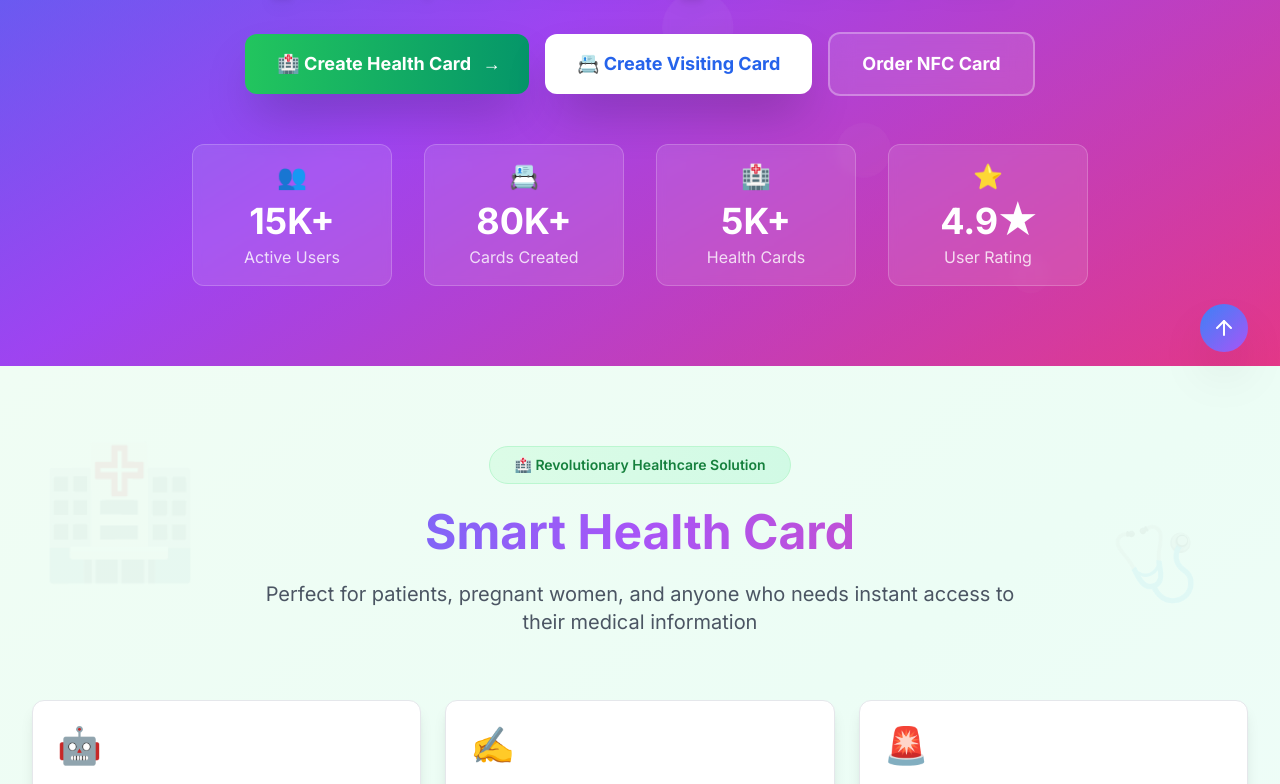
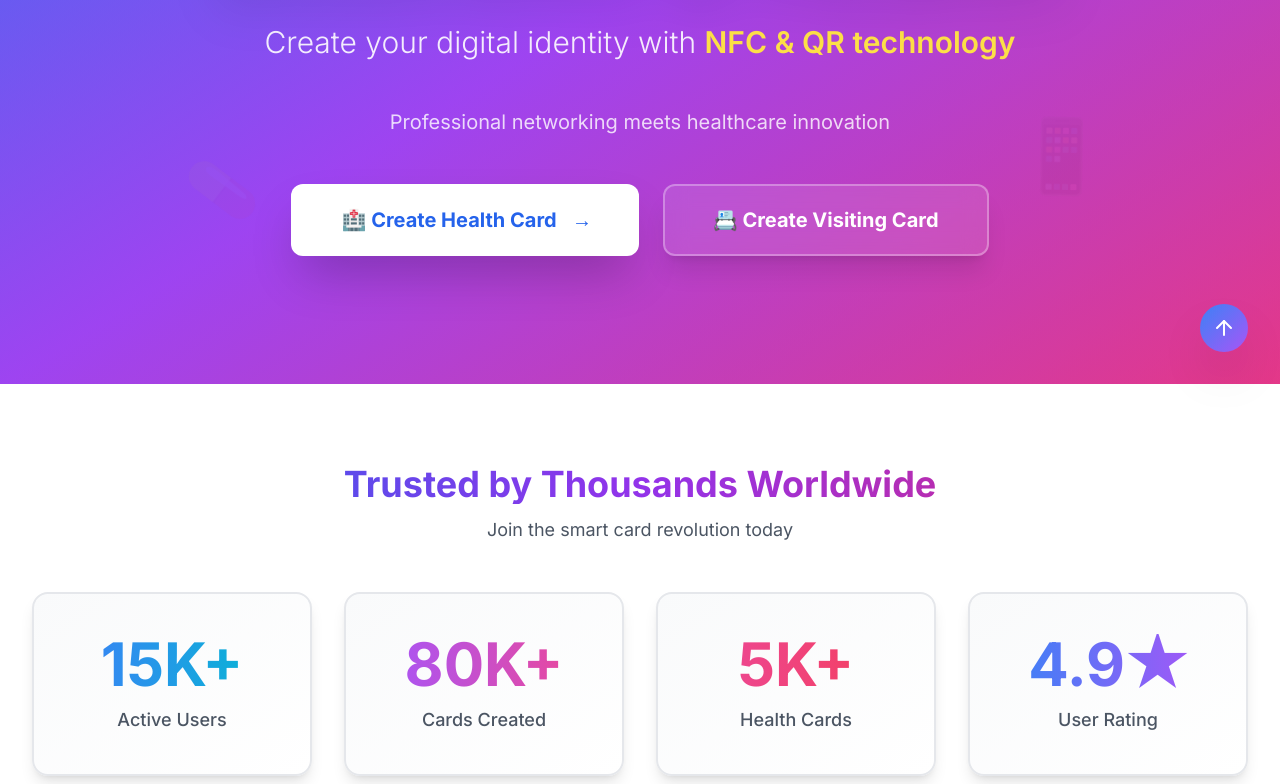
Before and after one commit to helaluddin100/ZapiCard---Frontend, a Next.js app: page / in a window 1280 px wide. Shown: the part 416-1200 px from the top of the page. Built offline with nearby package versions, Linux system fonts and the light colour scheme; no server answers.

Commit message:
update home page

```diff
--- a/app/page.jsx
+++ b/app/page.jsx
@@ -7,6 +7,7 @@ import { generateFAQSchema } from './metadata'
 // Import all homepage components
 import {
   HeroSection,
+  StatsSection,
   HealthCardShowcase,
   HowItWorksSection,
   FeaturesSection,
@@ -85,6 +86,7 @@ export default function Home() {
 
       {/* All Sections as Components - Clean & Organized! */}
       <HeroSection mounted={mounted} />
+      <StatsSection />
       <HealthCardShowcase />
       <HowItWorksSection />
       <FeaturesSection />
--- a/components/homepage/HeroSection.jsx
+++ b/components/homepage/HeroSection.jsx
@@ -4,8 +4,19 @@ import Link from 'next/link'
 import { motion } from 'framer-motion'
 
 export default function HeroSection({ mounted }) {
+    // Animated background icons
+    const backgroundIcons = [
+        { icon: '🏥', left: 10, top: 15, size: 'text-6xl', delay: 0 },
+        { icon: '📇', left: 85, top: 20, size: 'text-7xl', delay: 0.5 },
+        { icon: '💊', left: 15, top: 75, size: 'text-5xl', delay: 1 },
+        { icon: '📱', left: 80, top: 70, size: 'text-6xl', delay: 1.5 },
+        { icon: '🩺', left: 50, top: 10, size: 'text-5xl', delay: 2 },
+        { icon: '💳', left: 20, top: 45, size: 'text-6xl', delay: 2.5 },
+        { icon: '📋', left: 75, top: 45, size: 'text-5xl', delay: 3 },
+    ]
+
     return (
-        <section className="relative pt-32 pb-20 px-4 sm:px-6 lg:px-8 overflow-hidden bg-gradient-to-br from-blue-600 via-purple-600 to-pink-600">
+        <section className="relative pt-40 pb-32 px-4 sm:px-6 lg:px-8 overflow-hidden bg-gradient-to-br from-blue-600 via-purple-600 to-pink-600 min-h-[700px] md:min-h-[800px]">
             {/* Animated Background Gradient */}
             <div className="absolute inset-0 z-0">
                 <motion.div
@@ -21,39 +32,38 @@ export default function HeroSection({ mounted }) {
                 />
             </div>
 
-            {/* Floating Elements */}
+            {/* Animated Background Icons */}
             {mounted && (
-                <div className="absolute inset-0 z-5 overflow-hidden pointer-events-none">
-                    {[...Array(6)].map((_, i) => {
-                        const randomLeft = 10 + (i * 13.33) % 80
-                        const randomTop = 10 + (i * 15) % 80
-                        return (
+                <div className="absolute inset-0 z-5 overflow-hidden pointer-events-none opacity-10">
+                    {backgroundIcons.map((item, i) => (
                         <motion.div
                             key={i}
-                                className="absolute w-16 h-16 md:w-20 md:h-20 rounded-full bg-white/10 backdrop-blur-sm"
+                            className={`absolute ${item.size}`}
                             initial={{
                                 scale: 0,
                                 opacity: 0,
+                                rotate: 0,
                             }}
                             animate={{
-                                    y: [0, -30, 0],
-                                    x: [0, 20, 0],
-                                    scale: [0, 1, 0.8],
-                                    opacity: [0, 0.5, 0],
+                                scale: [0.8, 1.2, 0.8],
+                                opacity: [0.2, 0.4, 0.2],
+                                rotate: [0, 10, -10, 0],
+                                y: [0, -20, 0],
                             }}
                             transition={{
-                                    duration: 8 + i * 2,
+                                duration: 8 + i,
                                 repeat: Infinity,
-                                    delay: i * 0.5,
+                                delay: item.delay,
                                 ease: "easeInOut",
                             }}
                             style={{
-                                    left: `${randomLeft}%`,
-                                    top: `${randomTop}%`,
+                                left: `${item.left}%`,
+                                top: `${item.top}%`,
                             }}
-                            />
-                        )
-                    })}
+                        >
+                            {item.icon}
+                        </motion.div>
+                    ))}
                 </div>
             )}
 
@@ -70,9 +80,9 @@ export default function HeroSection({ mounted }) {
                         initial={{ opacity: 0, scale: 0.8 }}
                         animate={{ opacity: 1, scale: 1 }}
                         transition={{ duration: 0.6, delay: 0.4 }}
-                        className="inline-block mb-6"
+                        className="inline-block mb-8"
                     >
-                        <span className="px-4 py-2 rounded-full bg-white/20 backdrop-blur-md text-white text-sm font-semibold border border-white/30">
+                        <span className="px-6 py-3 rounded-full bg-white/20 backdrop-blur-md text-white text-sm md:text-base font-semibold border border-white/30 shadow-lg">
                             ✨ Smart Networking Revolution
                         </span>
                     </motion.div>
@@ -81,11 +91,11 @@ export default function HeroSection({ mounted }) {
                         initial={{ opacity: 0, y: 20 }}
                         animate={{ opacity: 1, y: 0 }}
                         transition={{ duration: 0.8, delay: 0.3 }}
-                        className="text-4xl md:text-6xl lg:text-7xl font-bold mb-6 text-white drop-shadow-2xl"
+                        className="text-5xl md:text-7xl lg:text-8xl font-bold mb-8 text-white drop-shadow-2xl leading-tight"
                     >
                         Smart Cards for
                         <br />
-                        <span className="bg-gradient-to-r from-yellow-300 via-pink-300 to-purple-300 bg-clip-text text-transparent animate-gradient">
+                        <span className="bg-gradient-to-r from-yellow-300 via-pink-300 to-purple-300 bg-clip-text text-transparent">
                             Business & Health
                         </span>
                     </motion.h1>
@@ -94,26 +104,32 @@ export default function HeroSection({ mounted }) {
                         initial={{ opacity: 0, y: 20 }}
                         animate={{ opacity: 1, y: 0 }}
                         transition={{ duration: 0.8, delay: 0.5 }}
-                        className="text-xl md:text-2xl lg:text-3xl text-white/90 mb-8 max-w-4xl mx-auto font-medium drop-shadow-lg"
+                        className="text-xl md:text-2xl lg:text-3xl text-white/90 mb-12 max-w-3xl mx-auto leading-relaxed font-light"
                     >
-                        Revolutionary digital cards with <span className="font-bold text-yellow-300">NFC & QR technology</span>
-                        <br />
-                        <span className="text-white/90 text-lg md:text-xl">
-                            📇 Smart Visiting Cards for Professionals | 🏥 Smart Health Cards for Patients
-                        </span>
+                        Create your digital identity with{' '}
+                        <span className="font-semibold text-yellow-300">NFC & QR technology</span>
+                    </motion.p>
+
+                    <motion.p
+                        initial={{ opacity: 0, y: 20 }}
+                        animate={{ opacity: 1, y: 0 }}
+                        transition={{ duration: 0.8, delay: 0.6 }}
+                        className="text-lg md:text-xl text-white/80 mb-12 max-w-2xl mx-auto"
+                    >
+                        Professional networking meets healthcare innovation
                     </motion.p>
 
                     <motion.div
                         initial={{ opacity: 0, y: 20 }}
                         animate={{ opacity: 1, y: 0 }}
-                        transition={{ duration: 0.8, delay: 0.7 }}
-                        className="flex flex-col sm:flex-row gap-4 justify-center items-center"
+                        transition={{ duration: 0.8, delay: 0.8 }}
+                        className="flex flex-col sm:flex-row gap-6 justify-center items-center mt-4"
                     >
                         <Link
                             href="/health-dashboard/create"
-                            className="group relative px-8 py-4 bg-gradient-to-r from-green-500 to-emerald-600 text-white rounded-xl font-bold text-lg shadow-2xl hover:shadow-green-500/50 transition-all duration-300 transform hover:scale-105"
+                            className="group relative px-12 py-5 bg-white text-blue-600 rounded-xl font-bold text-xl shadow-2xl hover:shadow-white/50 transition-all duration-300 transform hover:scale-105 border-2 border-white/20"
                         >
-                            <span className="relative z-10 flex items-center gap-2">
+                            <span className="flex items-center gap-3">
                                 🏥 Create Health Card
                                 <motion.span
                                     animate={{ x: [0, 5, 0] }}
@@ -125,45 +141,12 @@ export default function HeroSection({ mounted }) {
                         </Link>
                         <Link
                             href="/dashboard/create"
-                            className="group relative px-8 py-4 bg-white text-blue-600 rounded-xl font-bold text-lg shadow-2xl hover:shadow-white/50 transition-all duration-300 transform hover:scale-105 overflow-hidden"
+                            className="group relative px-12 py-5 bg-white/10 backdrop-blur-md text-white border-2 border-white/30 rounded-xl font-bold text-xl hover:bg-white/20 hover:border-white/50 transition-all duration-300 transform hover:scale-105 shadow-xl hover:shadow-2xl"
                         >
-                            <span className="relative z-10 flex items-center gap-2">
+                            <span className="flex items-center gap-3">
                                 📇 Create Visiting Card
                             </span>
                         </Link>
-                        <Link
-                            href="/nfc-order"
-                            className="group px-8 py-4 bg-white/10 backdrop-blur-md text-white border-2 border-white/30 rounded-xl font-bold text-lg hover:bg-white/20 transition-all duration-300 transform hover:scale-105"
-                        >
-                            Order NFC Card
-                        </Link>
-                    </motion.div>
-
-                    {/* Stats */}
-                    <motion.div
-                        initial={{ opacity: 0, y: 20 }}
-                        animate={{ opacity: 1, y: 0 }}
-                        transition={{ duration: 0.8, delay: 1.1 }}
-                        className="mt-12 grid grid-cols-2 md:grid-cols-4 gap-6 md:gap-8 max-w-4xl mx-auto"
-                    >
-                        {[
-                            { number: '15K+', label: 'Active Users', icon: '👥' },
-                            { number: '80K+', label: 'Cards Created', icon: '📇' },
-                            { number: '5K+', label: 'Health Cards', icon: '🏥' },
-                            { number: '4.9★', label: 'User Rating', icon: '⭐' }
-                        ].map((stat, idx) => (
-                            <motion.div
-                                key={idx}
-                                initial={{ opacity: 0, scale: 0.8 }}
-                                animate={{ opacity: 1, scale: 1 }}
-                                transition={{ duration: 0.5, delay: 1.2 + idx * 0.1 }}
-                                className="text-center bg-white/10 backdrop-blur-sm rounded-xl p-4 border border-white/20"
-                            >
-                                <div className="text-2xl mb-2">{stat.icon}</div>
-                                <div className="text-3xl md:text-4xl font-bold text-white mb-1">{stat.number}</div>
-                                <div className="text-white/80 text-sm md:text-base">{stat.label}</div>
-                            </motion.div>
-                        ))}
                     </motion.div>
                 </motion.div>
             </div>
--- /dev/null
+++ b/components/homepage/StatsSection.jsx
@@ -0,0 +1,66 @@
+'use client'
+
+import { motion } from 'framer-motion'
+
+export default function StatsSection() {
+    const stats = [
+        { number: '15K+', label: 'Active Users', color: 'from-blue-500 to-cyan-500' },
+        { number: '80K+', label: 'Cards Created', color: 'from-purple-500 to-pink-500' },
+        { number: '5K+', label: 'Health Cards', color: 'from-pink-500 to-rose-500' },
+        { number: '4.9★', label: 'User Rating', color: 'from-blue-500 to-purple-500' }
+    ]
+
+    return (
+        <section className="py-20 px-4 sm:px-6 lg:px-8 bg-white dark:bg-gray-900">
+            <div className="max-w-7xl mx-auto">
+                <motion.div
+                    initial={{ opacity: 0, y: 20 }}
+                    whileInView={{ opacity: 1, y: 0 }}
+                    viewport={{ once: true }}
+                    className="text-center mb-12"
+                >
+                    <h2 className="text-3xl md:text-4xl font-bold mb-3 bg-gradient-to-r from-blue-600 via-purple-600 to-pink-600 bg-clip-text text-transparent">
+                        Trusted by Thousands Worldwide
+                    </h2>
+                    <p className="text-lg text-gray-600 dark:text-gray-400">
+                        Join the smart card revolution today
+                    </p>
+                </motion.div>
+
+                <div className="grid grid-cols-2 md:grid-cols-4 gap-6 md:gap-8">
+                    {stats.map((stat, idx) => (
+                        <motion.div
+                            key={idx}
+                            initial={{ opacity: 0, scale: 0.8, y: 20 }}
+                            whileInView={{ opacity: 1, scale: 1, y: 0 }}
+                            viewport={{ once: true }}
+                            transition={{
+                                delay: idx * 0.1,
+                                type: 'spring',
+                                stiffness: 100
+                            }}
+                            whileHover={{ scale: 1.05, y: -5 }}
+                            className="relative group"
+                        >
+                            {/* Gradient background on hover */}
+                            <div className={`absolute inset-0 bg-gradient-to-br ${stat.color} opacity-0 group-hover:opacity-10 rounded-2xl transition-opacity blur-xl`}></div>
+
+                            {/* Card */}
+                            <div className="relative text-center p-8 md:p-10 bg-gradient-to-br from-gray-50 to-white dark:from-gray-800 dark:to-gray-900 rounded-2xl shadow-lg hover:shadow-2xl transition-all border-2 border-gray-200 dark:border-gray-700 group-hover:border-purple-300 dark:group-hover:border-purple-700">
+                                {/* Number with gradient - No icons! */}
+                                <div className={`text-5xl md:text-6xl font-bold mb-3 bg-gradient-to-r ${stat.color} bg-clip-text text-transparent`}>
+                                    {stat.number}
+                                </div>
+
+                                {/* Label */}
+                                <div className="text-base md:text-lg text-gray-600 dark:text-gray-400 font-medium">
+                                    {stat.label}
+                                </div>
+                            </div>
+                        </motion.div>
+                    ))}
+                </div>
+            </div>
+        </section>
+    )
+}
--- a/components/homepage/index.js
+++ b/components/homepage/index.js
@@ -1,5 +1,6 @@
 // Export all homepage components
 export { default as HeroSection } from './HeroSection'
+export { default as StatsSection } from './StatsSection'
 export { default as HealthCardShowcase } from './HealthCardShowcase'
 export { default as HowItWorksSection } from './HowItWorksSection'
 export { default as FeaturesSection } from './FeaturesSection'
```
Also changed, not shown: 1 other file (tests, documents, lock files or other folders). Lines whose indentation alone changed are shown as unchanged.
